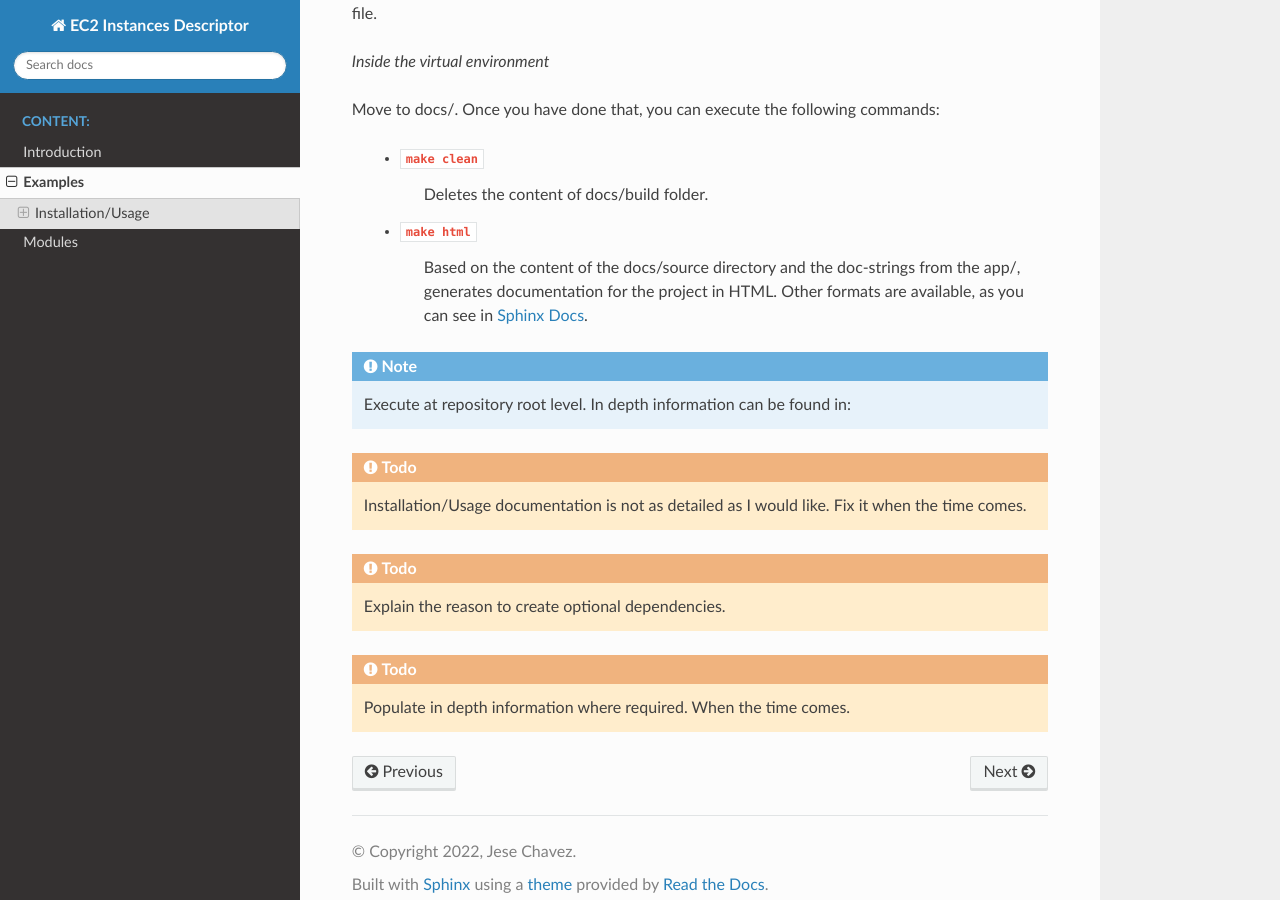
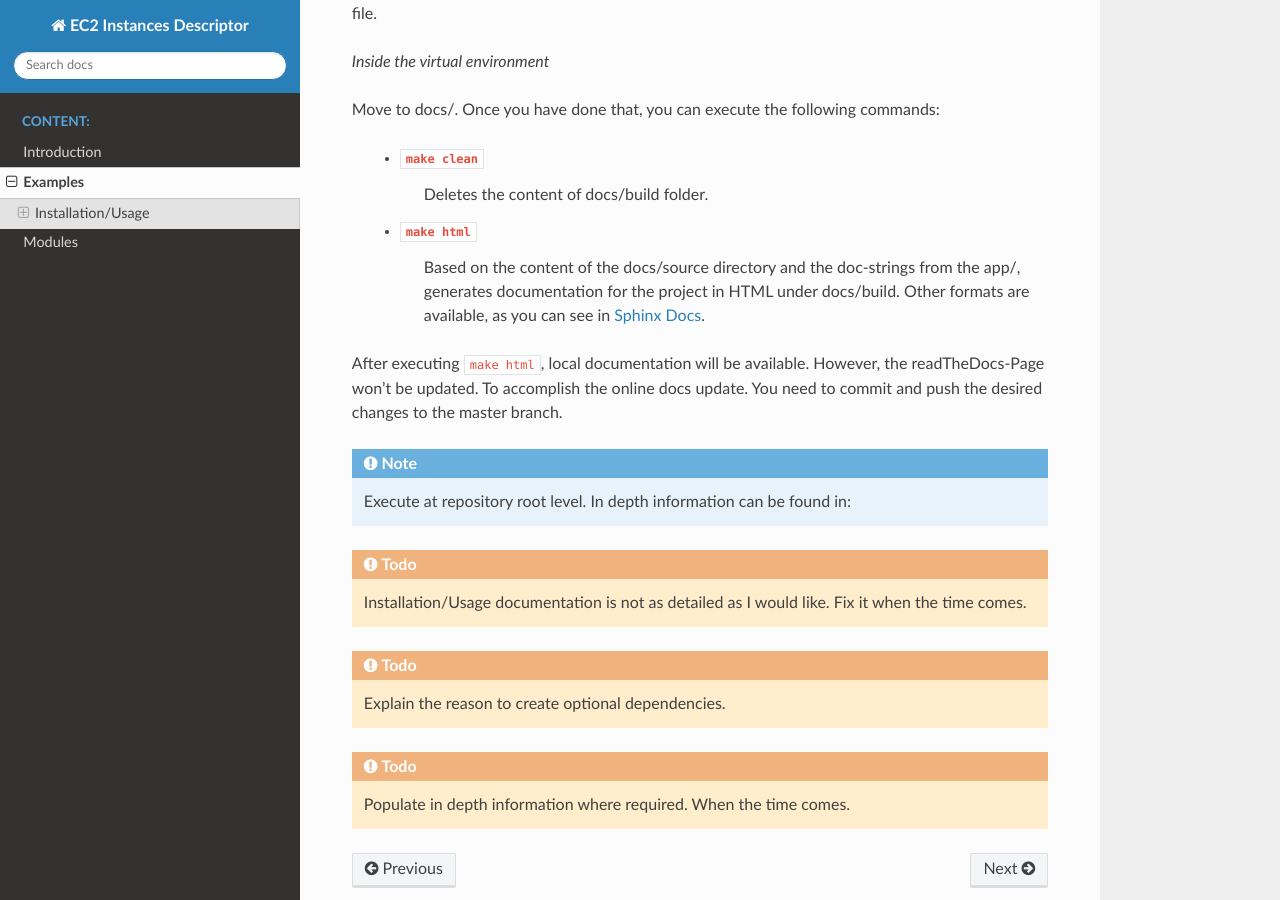
Before and after one commit to jesse0099/EC2_INSTANCE_DESCRIPTOR, a Sphinx documentation site: the page built from docs/source/examples.rst, in a window 1280 px wide and 900 px high, scrolled down 3229 px. Built offline with Sphinx 7.4.7 and the Read the Docs theme 2.0.0, drawn with Linux system fonts in a browser that asks for light colours.

Commit message:
Readme: How to build the docs

```diff
--- a/docs/source/examples.rst
+++ b/docs/source/examples.rst
@@ -146,14 +146,16 @@ Move to docs/. Once you have done that, you can execute the following commands:
         Deletes the content of docs/build folder.
     * ``make html``
         Based on the content of the docs/source directory and the doc-strings from the app/,
-        generates documentation for the project in HTML. Other formats are available, as
-        you can see in `Sphinx Docs`_.
+        generates documentation for the project in HTML under docs/build. Other formats are available,
+        as you can see in `Sphinx Docs`_.
 
+
+After executing ``make html``, local documentation will be available. However, the readTheDocs-Page won't
+be updated. To accomplish the online docs update. You need to commit and push the desired changes to the
+master branch.
 
 .. note::
     Execute at repository root level. In depth information can be found in:
-
-
 
 .. todo::
     Installation/Usage documentation is not as detailed as I would like.
```
Also changed, not shown: README.rst (+23 -4 lines).
